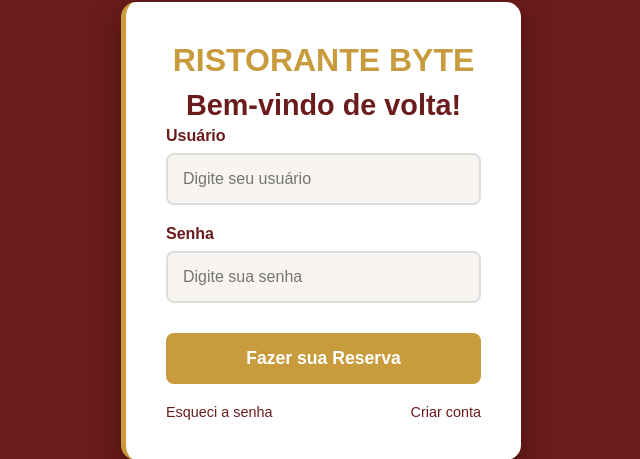
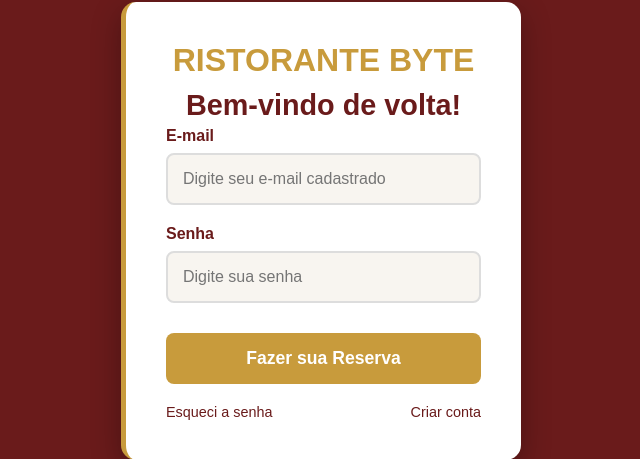
Before and after one commit to gabiiverissimo-sys/ByteMenu, a Bottle app: page /login in a window 1280 px wide. Shown: the part 169-628 px from the top of the page, without its empty margins (319-959 px from the left). Run offline with Bottle, Linux system fonts and the light colour scheme.

Commit message:
refactor: update form labels for clarity

```diff
--- a/static/css/menu.css
+++ b/static/css/menu.css
@@ -161,7 +161,6 @@ body {
     height: auto;
 }
 
-/* Estilo unico para todos os prato */
 .prato-img {
     width: 120px;
     min-width: 120px;
--- a/views/cadastro.html
+++ b/views/cadastro.html
@@ -16,7 +16,6 @@
 
         <div class="cadastro-box">
             <form id="cadastroForm">
-                <!-- Nome Completo -->
                 <div class="form-group">
                     <label>Nome Completo</label>
                     <input type="text" placeholder="Seu nome completo" required>
@@ -30,11 +29,6 @@
                 <div class="form-group">
                     <label>E-mail</label>
                     <input type="email" placeholder="seu@email.com" required>
-                </div>
-
-                <div class="form-group">
-                    <label>Usuário</label>
-                    <input type="text" placeholder="Escolha um nome de usuário" required>
                 </div>
 
                 <div class="form-group">
--- a/views/login.html
+++ b/views/login.html
@@ -13,8 +13,8 @@
 
         <form>
             <div class="form-group">
-                <label>Usuário</label>
-                <input type="text" placeholder="Digite seu usuário" required>
+                <label>E-mail</label>
+                <input type="text" placeholder="Digite seu e-mail cadastrado" required>
             </div>
 
             <div class="form-group">
--- a/views/reserva.html
+++ b/views/reserva.html
@@ -13,7 +13,6 @@
     </div>
 
     <div class="container">
-        <!-- Seção Como Funciona -->
         <div class="como-funciona">
             <h2>Como Funciona</h2>
             <div class="icons">
```
